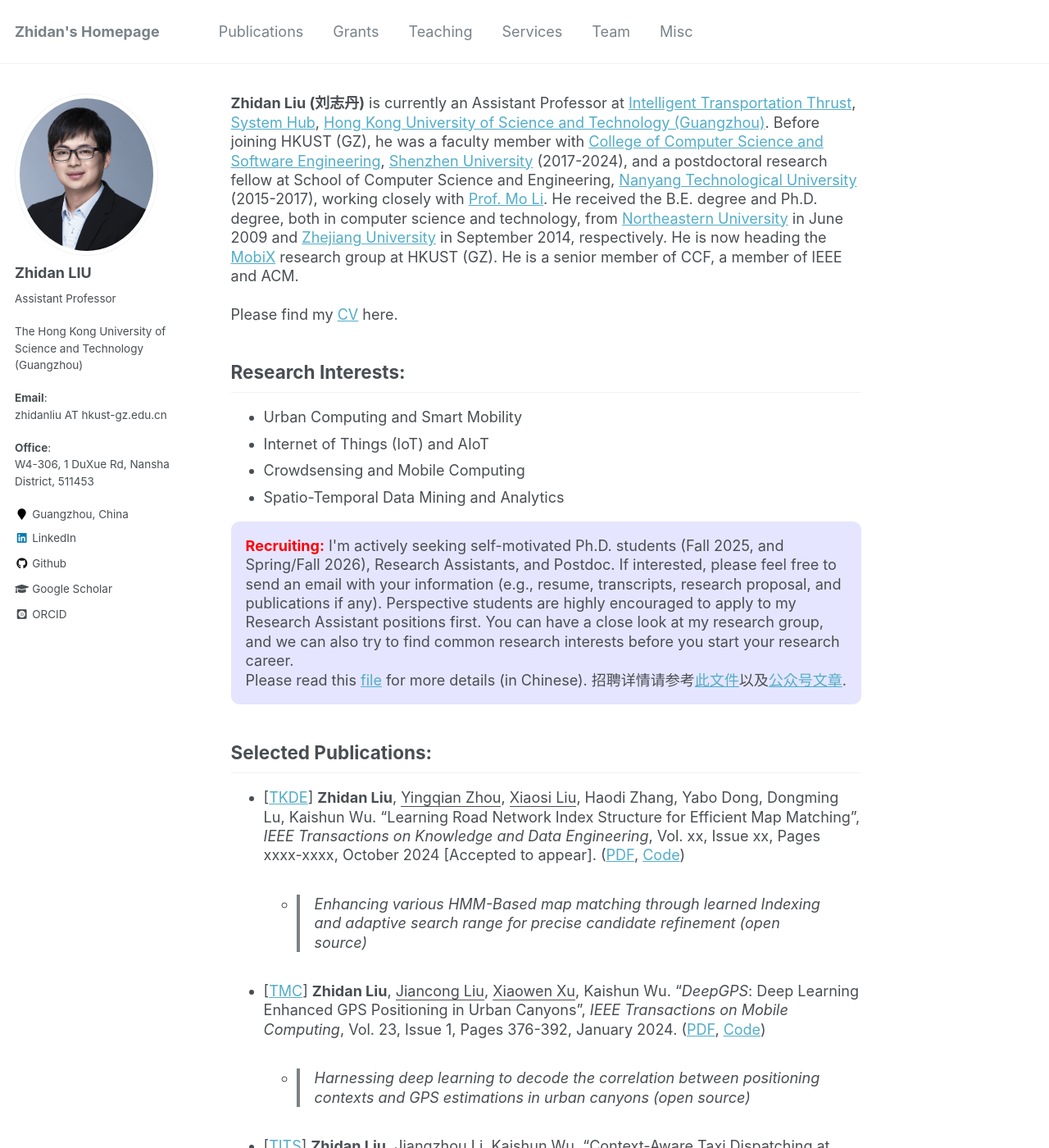
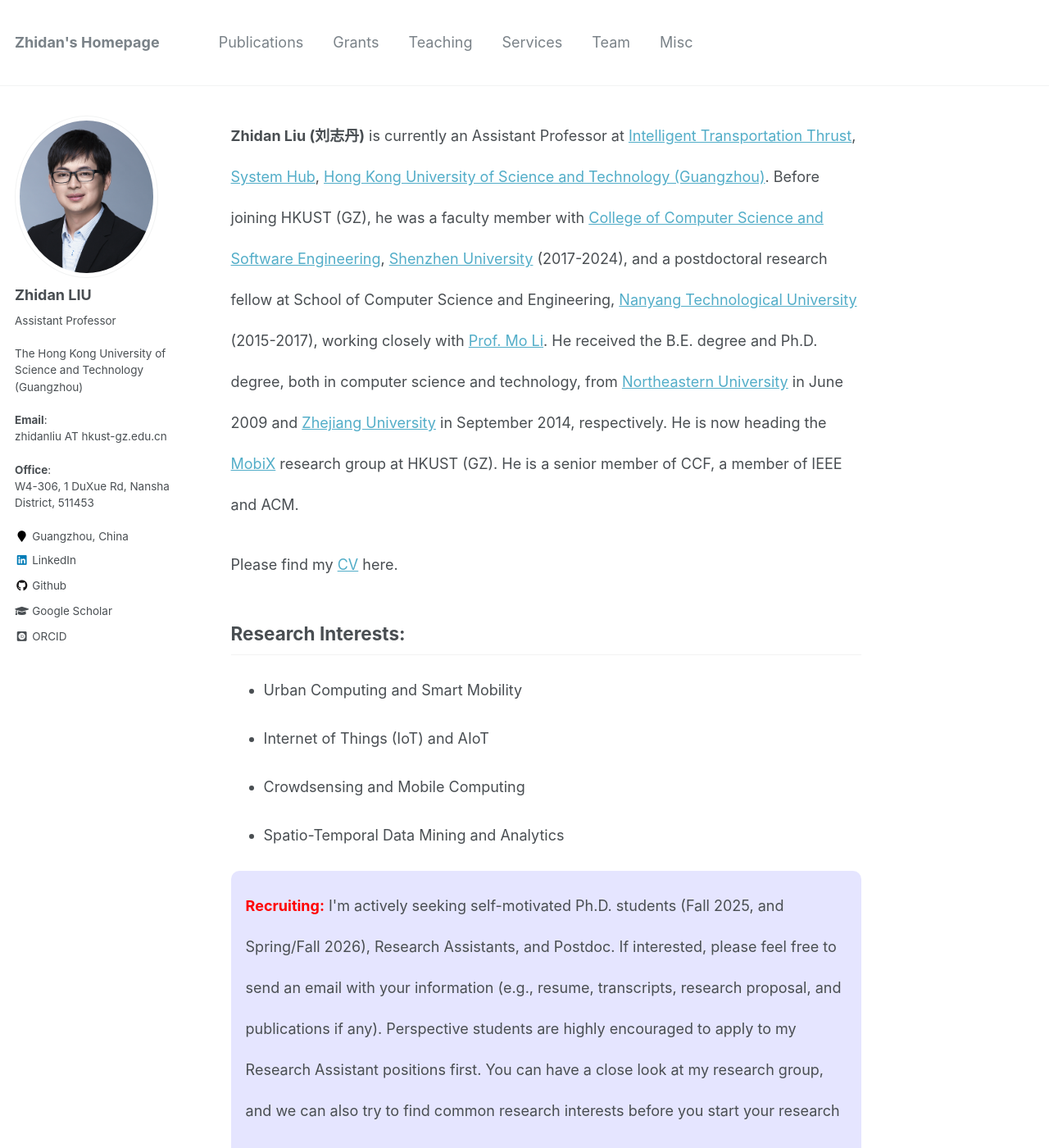
Before and after one commit to liuzhidan/liuzhidan.github.io, a Jekyll site: the page built from _pages/about.md, in a window 1280 px wide and 1400 px high. Shown: the whole window at 82% size. Built offline with Jekyll 4.4.1, drawn with Linux system fonts in a browser that asks for light colours; some web fonts are replaced; some of the changed text lies outside the part shown.

Commit message:
line-height

```diff
--- a/_pages/about.md
+++ b/_pages/about.md
@@ -42,22 +42,22 @@
 
 ## Selected Publications:
 
-* [[TKDE](https://ieeexplore.ieee.org/xpl/RecentIssue.jsp?punumber=69)] <b>Zhidan Liu</b>, <u>Yingqian Zhou</u>, <u>Xiaosi Liu</u>, Haodi Zhang, Yabo Dong, Dongming Lu, Kaishun Wu. "Learning Road Network Index Structure for Efficient Map Matching", _IEEE Transactions on Knowledge and Data Engineering_, Vol. xx, Issue xx, Pages xxxx-xxxx, October 2024 [Accepted to appear]. ([PDF](/files/2024-TKDE-LiMM.pdf), [Code](https://github.com/BDUC-MobiX/LiMM))
+* [[TKDE](https://ieeexplore.ieee.org/xpl/RecentIssue.jsp?punumber=69)] <b>Zhidan Liu</b>, <u>Yingqian Zhou</u>, <u>Xiaosi Liu</u>, Haodi Zhang, Yabo Dong, Dongming Lu, Kaishun Wu. [Learning Road Network Index Structure for Efficient Map Matching](/files/2024-TKDE-LiMM.pdf), _IEEE Transactions on Knowledge and Data Engineering_, Vol. xx, Issue xx, Pages xxxx-xxxx, October 2024 [Accepted to appear]. ([Code](https://github.com/BDUC-MobiX/LiMM))
   - > Enhancing various HMM-Based map matching through learned Indexing and adaptive search range for precise candidate refinement (open source)
 
-* [[TMC](https://ieeexplore.ieee.org/xpl/RecentIssue.jsp?punumber=7755)] <b>Zhidan Liu</b>, <u>Jiancong Liu</u>, <u>Xiaowen Xu</u>, Kaishun Wu. "_DeepGPS_: Deep Learning Enhanced GPS Positioning in Urban Canyons", _IEEE Transactions on Mobile Computing_, Vol. 23, Issue 1, Pages 376-392, January 2024. ([PDF](/files/2024-TMC-DeepGPS.pdf), [Code](https://github.com/bducgroup/DeepGPS))
+* [[TMC](https://ieeexplore.ieee.org/xpl/RecentIssue.jsp?punumber=7755)] <b>Zhidan Liu</b>, <u>Jiancong Liu</u>, <u>Xiaowen Xu</u>, Kaishun Wu. [_DeepGPS_: Deep Learning Enhanced GPS Positioning in Urban Canyons](/files/2024-TMC-DeepGPS.pdf), _IEEE Transactions on Mobile Computing_, Vol. 23, Issue 1, Pages 376-392, January 2024. ([Code](https://github.com/bducgroup/DeepGPS))
   - > Harnessing deep learning to decode the correlation between positioning contexts and GPS estimations in urban canyons (open source)
 
-* [[TITS](http://ieeexplore.ieee.org/xpl/RecentIssue.jsp?punumber=6979)] <b>Zhidan Liu</b>, <u>Jiangzhou Li</u>, Kaishun Wu. "Context-Aware Taxi Dispatching at City-Scale Using Deep Reinforcement Learning", _IEEE Transactions on Intelligent Transportation Systems_, Vol. 23, Issue 3, Pages 1996-2009, March 2022. ([PDF](/files/2022-TITS-COX.pdf), [Code](https://github.com/szlhl1040/Simulator))
+* [[TITS](http://ieeexplore.ieee.org/xpl/RecentIssue.jsp?punumber=6979)] <b>Zhidan Liu</b>, <u>Jiangzhou Li</u>, Kaishun Wu. [Context-Aware Taxi Dispatching at City-Scale Using Deep Reinforcement Learning](/files/2022-TITS-COX.pdf), _IEEE Transactions on Intelligent Transportation Systems_, Vol. 23, Issue 3, Pages 1996-2009, March 2022. ([Code](https://github.com/szlhl1040/Simulator))
   - > Pioneering the application of deep reinforcement learning in large-scale vehicle dispatching (open source, ESI highly cited paper)
 
-* [[ICDE](https://www.utdallas.edu/icde/)] <b>Zhidan Liu</b>, <u>Zengyang Gong</u>, <u>Jiangzhou Li</u>, Kaishun Wu. "Mobility-Aware Dynamic Taxi Ridesharing", In _IEEE ICDE_, Dallas, Texas, USA, April 2020. ([PDF](/files/2020-ICDE-mTShare.pdf), [Slides](/files/2020-ICDE-mTShare-Slides.pptx))
+* [[ICDE](https://www.utdallas.edu/icde/)] <b>Zhidan Liu</b>, <u>Zengyang Gong</u>, <u>Jiangzhou Li</u>, Kaishun Wu. [Mobility-Aware Dynamic Taxi Ridesharing](/files/2020-ICDE-mTShare.pdf), in _IEEE ICDE_, Dallas, Texas, USA, April 2020.
   - > Fully exploiting mobility information to serve both online and offline riders in dynamic ridesharing
 
-* [[TMC](https://www.computer.org/web/tmc)] <b>Zhidan Liu</b>, Pengfei Zhou, Zhenjiang Li, Mo Li. "Think Like A Graph: Real-Time Traffic Estimation at City-Scale", _IEEE Transactions on Mobile Computing_, Vol. 18, Issue 10, Pages 2446-2459, October 2019. ([PDF](/files/2019-TMC-GPTE.pdf))
+* [[TMC](https://www.computer.org/web/tmc)] <b>Zhidan Liu</b>, Pengfei Zhou, Zhenjiang Li, Mo Li. [Think Like A Graph: Real-Time Traffic Estimation at City-Scale][PDF](/files/2019-TMC-GPTE.pdf), _IEEE Transactions on Mobile Computing_, Vol. 18, Issue 10, Pages 2446-2459, October 2019.
   - > Leveraging graph-parallel computing for precise, timely, and scalable traffic estimations through Apache Spark implementation
 
-* [[IEEE Network](http://ieeexplore.ieee.org/xpl/RecentIssue.jsp?punumber=65)] <b>Zhidan Liu</b>, Zhenjiang Li, Kaishun Wu, Mo Li. "Urban Traffic Prediction from Mobility Data Using Deep Learning", _IEEE Network Magazine_, Vol. 32, Issue 4, Pages 40-46, August 2018. ([PDF](/files/2018-IEEENet-Deeptraffic.pdf))
+* [[IEEE Network](http://ieeexplore.ieee.org/xpl/RecentIssue.jsp?punumber=65)] <b>Zhidan Liu</b>, Zhenjiang Li, Kaishun Wu, Mo Li. [Urban Traffic Prediction from Mobility Data Using Deep Learning](/files/2018-IEEENet-Deeptraffic.pdf), _IEEE Network Magazine_, Vol. 32, Issue 4, Pages 40-46, August 2018.
   - > Unveiling the promise and broad-ranging applications of deep learning in forecasting diverse traffic metrics
 
 ## Recent Highlights:
--- a/_sass/_base.scss
+++ b/_sass/_base.scss
@@ -13,7 +13,7 @@
   padding-bottom: 9em;
   color: $text-color;
   font-family: $global-font-family;
-  line-height: 1.3; // original 1.5;
+  line-height: 50px; // original 1.5;
 
   &.overflow--hidden {
     /* when primary navigation is visible, the content in the background won't scroll */
```
